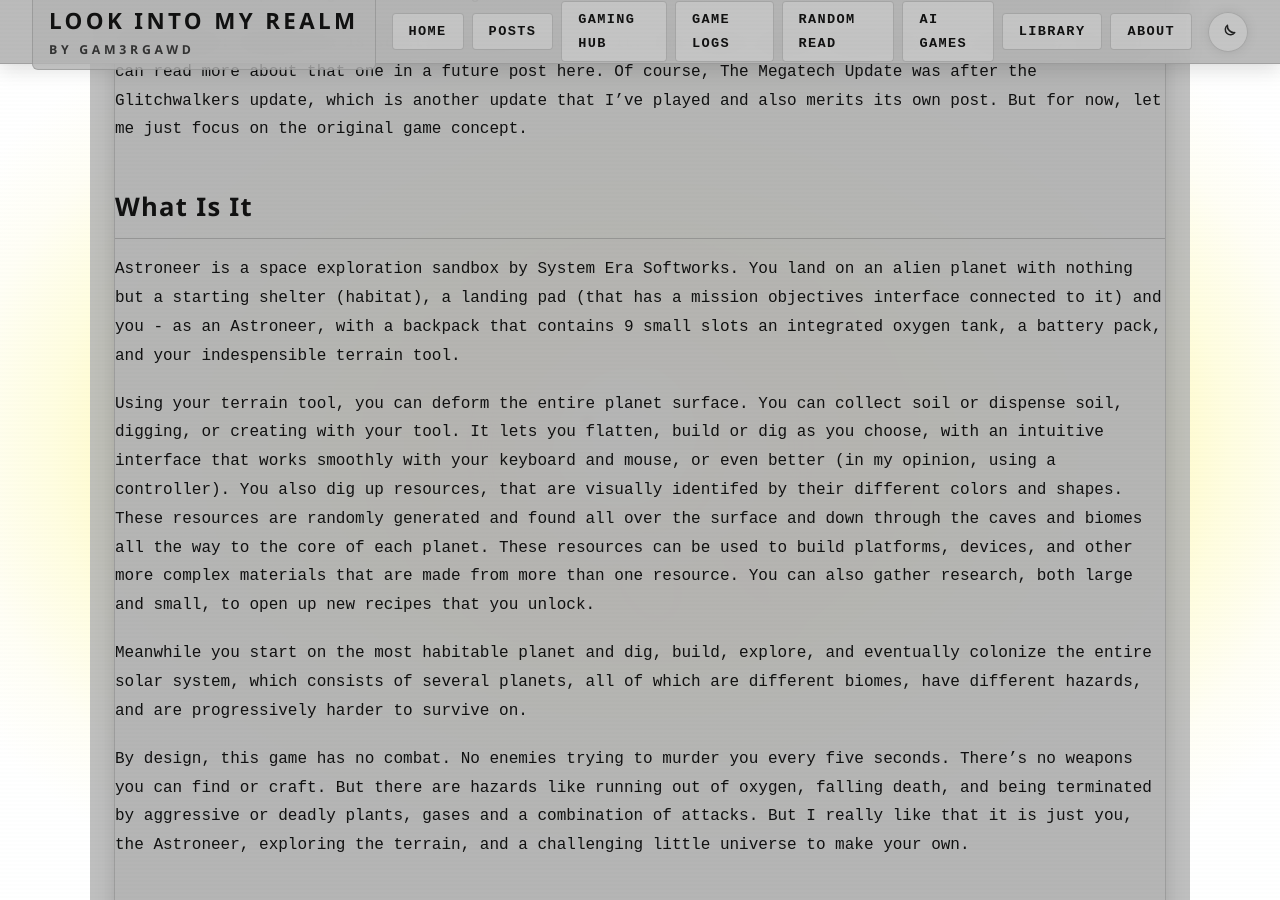
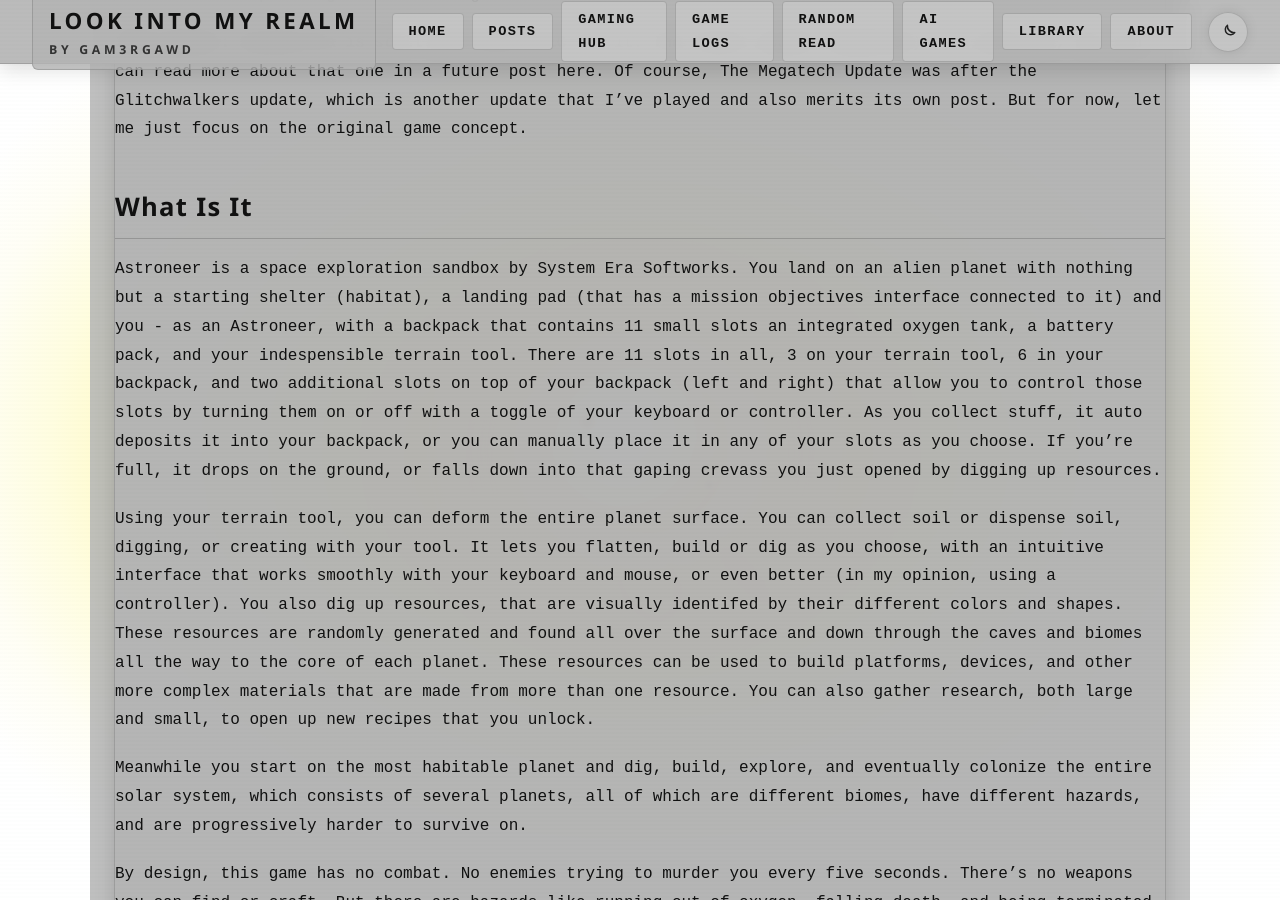
Before and after one commit to vitalnexus/blog, a Jekyll site: the page built from _posts/2026-02-20-astroneer-review.md, in a window 1280 px wide and 900 px high, scrolled down 877 px. Built offline with Jekyll 4.4.1, drawn with Linux system fonts in a browser that asks for light colours.

Commit message:
fix: correct the number of backpack slots in Astroneer review for accuracy

```diff
--- a/_posts/2026-02-20-astroneer-review.md
+++ b/_posts/2026-02-20-astroneer-review.md
@@ -19,7 +19,7 @@ During the Early Access and even after 1.0 release, I started new games for each
 
 ## What Is It
 
-Astroneer is a space exploration sandbox by System Era Softworks. You land on an alien planet with nothing but a starting shelter (habitat), a landing pad (that has a mission objectives interface connected to it) and you - as an Astroneer, with a backpack that contains 9 small slots an integrated oxygen tank, a battery pack, and your indespensible terrain tool.
+Astroneer is a space exploration sandbox by System Era Softworks. You land on an alien planet with nothing but a starting shelter (habitat), a landing pad (that has a mission objectives interface connected to it) and you - as an Astroneer, with a backpack that contains 11 small slots an integrated oxygen tank, a battery pack, and your indespensible terrain tool. There are 11 slots in all, 3 on your terrain tool, 6 in your backpack, and two additional slots on top of your backpack (left and right) that allow you to control those slots by turning them on or off with a toggle of your keyboard or controller. As you collect stuff, it auto deposits it into your backpack, or you can manually place it in any of your slots as you choose. If you're full, it drops on the ground, or falls down into that gaping crevass you just opened by digging up resources.
 
 Using your terrain tool, you can deform the entire planet surface. You can collect soil or dispense soil, digging, or creating with your tool. It lets you flatten, build or dig as you choose, with an intuitive interface that works smoothly with your keyboard and mouse, or even better (in my opinion, using a controller). You also dig up resources, that are visually identifed by their different colors and shapes. These resources are randomly generated and found all over the surface and down through the caves and biomes all the way to the core of each planet. These resources can be used to build platforms, devices, and other more complex materials that are made from more than one resource. You can also gather research, both large and small, to open up new recipes that you unlock.
 
```
